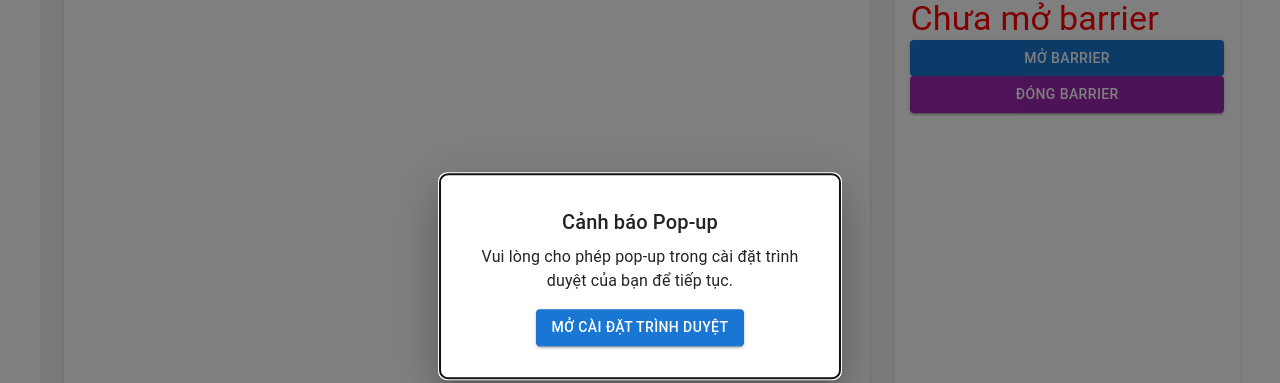
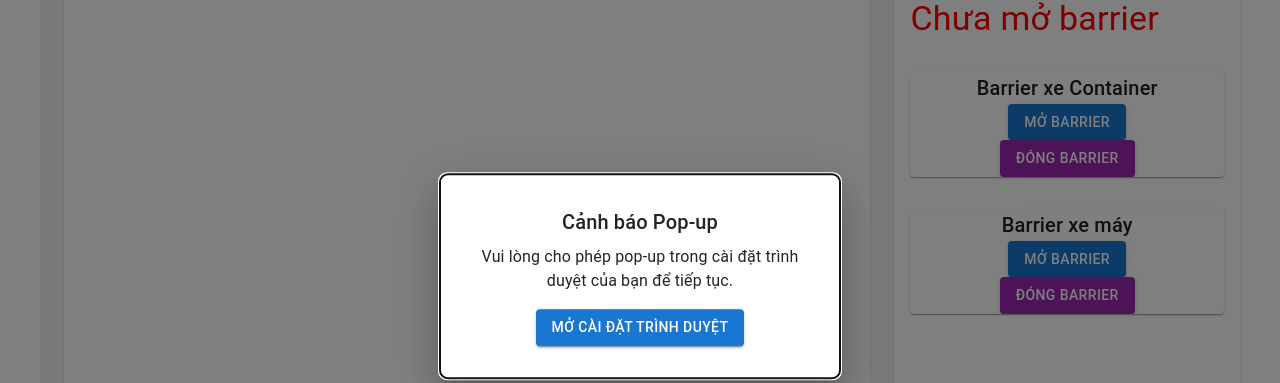
Before and after one commit to CyTruong/camera-ai-web, a React (Vite) app: page /camera-popup/1 in a window 1280 px wide. Shown: the part 124-507 px from the top of the page. Built offline with nearby package versions, Linux system fonts and the light colour scheme; a web font is replaced by a local one.

Commit message:
feat: Enhance CameraPopup with separate barrier controls for Truck and Moto vehicles

```diff
--- a/src/pages/CameraPopup.jsx
+++ b/src/pages/CameraPopup.jsx
@@ -19,6 +19,7 @@ import {OpenTruckBarrier, CloseTruckBarrier} from "../BarrierControllers/Barrier
 import "./css/camera_popup.css";
 import CloseBarrierButton from "../Components/CloseBarrierButton";
 import OpenBarrierButton from "../Components/OpenBarrierButton";
+
 
 const CameraPopup = () => {
   const { camera_name } = useParams();
@@ -220,7 +221,10 @@ const CameraPopup = () => {
           <Typography variant="h4" className={`barrier-status-text ${getStatusClass()}`}>
             {barrierStatus}
           </Typography>
-
+          <Card sx={{ mt: 4, display: 'flex', flexDirection: 'column', alignItems: 'center', justifyContent: 'center' }}>
+            <Typography variant="h6"   sx={{ textAlign: 'center' }}>
+              Barrier xe Container
+            </Typography>
             <OpenBarrierButton
               vehicleType="TRUCK"
               onOpening={handleOpening}
@@ -236,6 +240,28 @@ const CameraPopup = () => {
               onCloseFailed={handleCloseFailed}
               sx={{ mt: 4 }}
             />
+          </Card>
+          <Card sx={{ mt: 4, display: 'flex', flexDirection: 'column', alignItems: 'center', justifyContent: 'center' }}>
+            <Typography variant="h6"   sx={{ textAlign: 'center' }}>
+              Barrier xe máy
+            </Typography>
+            <OpenBarrierButton
+              vehicleType="MOTO"
+              onOpening={handleOpening}
+              onOpenCompleted={handleOpenCompleted}
+              onOpenFailed={handleOpenFailed}
+              sx={{ mt: 4 }}
+            />
+
+            <CloseBarrierButton
+              vehicleType="MOTO"
+              onClosing={handleClosing}
+              onCloseCompleted={handleCloseCompleted}
+              onCloseFailed={handleCloseFailed}
+              sx={{ mt: 4 }}
+            />
+          </Card>
+
 
           {waitingBarrier && (
             <CircularProgress color="inherit" sx={{ mt: 4 }} />
```
Lines whose indentation alone changed are shown as unchanged.
